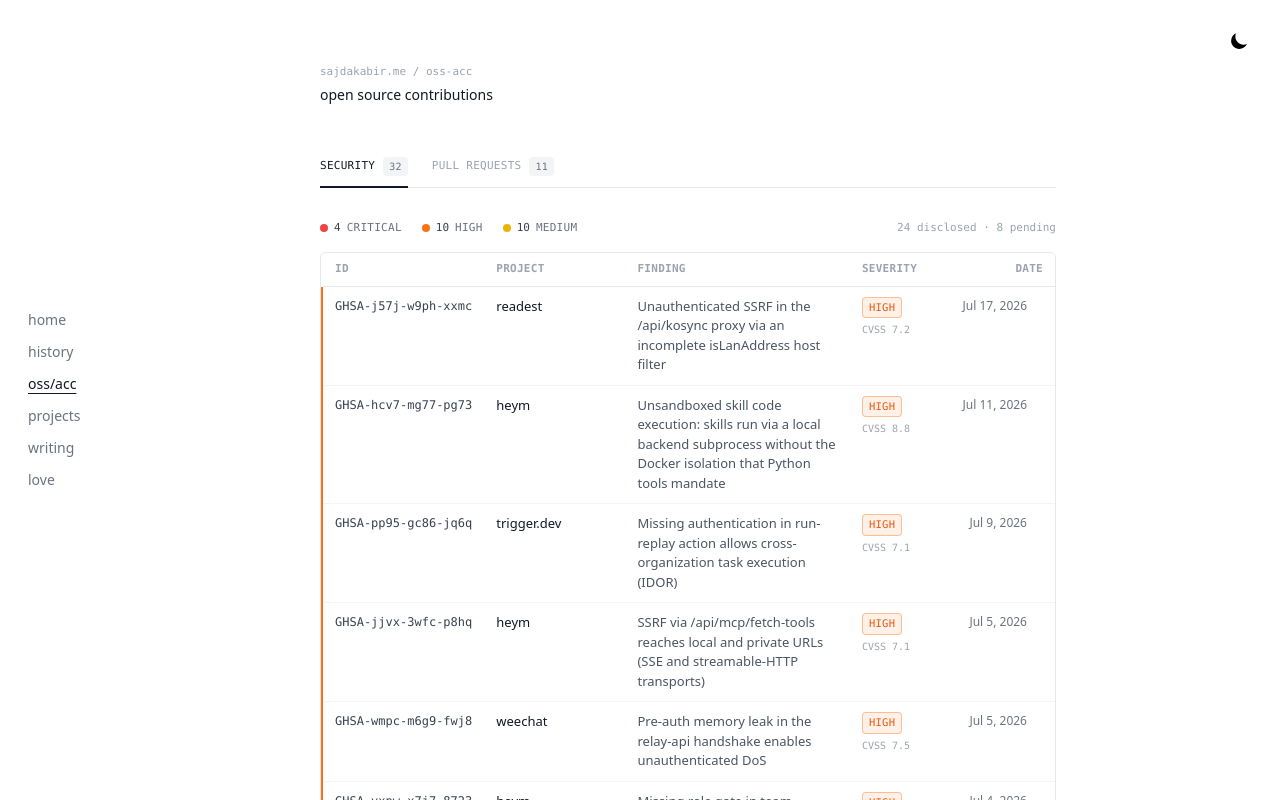
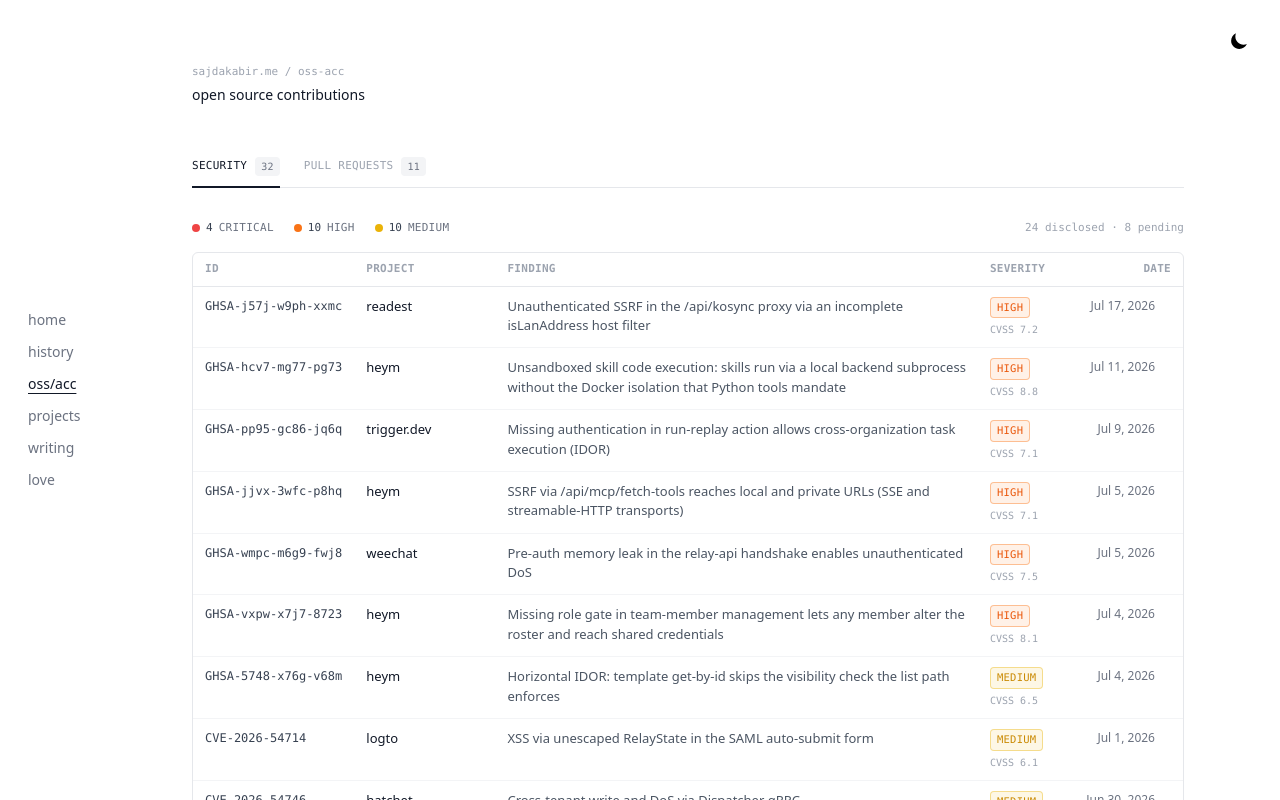
Before and after one commit to sajdakabir/saju, a Next.js app: page /oss-acc in a window 1280 px wide. Shown: the top 800 px of the page. Built offline with nearby package versions, Linux system fonts and the light colour scheme.

Commit message:
refc: color

```diff
--- a/src/app/oss-acc/page.tsx
+++ b/src/app/oss-acc/page.tsx
@@ -158,13 +158,6 @@
   Medium: 'border-yellow-500/40 bg-yellow-500/10 text-yellow-600 dark:text-yellow-500',
 };
 
-// Colored spine on the left of each row, so the table scans by risk.
-const sevAccent: Record<Severity, string> = {
-  Critical: 'border-l-red-500',
-  High: 'border-l-orange-500',
-  Medium: 'border-l-yellow-500',
-};
-
 // Full literal class names so Tailwind compiles them (constructed strings aren't detected).
 const sevDot: Record<Severity, string> = {
   Critical: 'bg-red-500',
@@ -205,7 +198,7 @@
 
       <main className="pl-0 md:pl-24">
         <div className="min-h-screen flex justify-center p-4 sm:p-6 pt-20 sm:pt-16">
-          <div className="max-w-3xl w-full mx-auto px-4">
+          <div className="max-w-5xl w-full mx-auto px-4">
             <ThemeToggle onClick={toggleTheme} theme={theme} />
 
             <div className="mb-12">
@@ -307,13 +300,13 @@
                 <table className="w-full text-left border-collapse">
                   <thead>
                     <tr className="border-b border-gray-200 dark:border-gray-800">
-                      <th className="border-l-2 border-transparent px-3 py-2 text-[11px] font-mono uppercase tracking-wide text-gray-400 dark:text-gray-600 whitespace-nowrap">
+                      <th className="px-3 py-2 text-[11px] font-mono uppercase tracking-wide text-gray-400 dark:text-gray-600 whitespace-nowrap">
                         ID
                       </th>
                       <th className="px-3 py-2 text-[11px] font-mono uppercase tracking-wide text-gray-400 dark:text-gray-600 whitespace-nowrap">
                         Project
                       </th>
-                      <th className="px-3 py-2 text-[11px] font-mono uppercase tracking-wide text-gray-400 dark:text-gray-600">
+                      <th className="w-1/2 px-3 py-2 text-[11px] font-mono uppercase tracking-wide text-gray-400 dark:text-gray-600">
                         Finding
                       </th>
                       <th className="px-3 py-2 text-[11px] font-mono uppercase tracking-wide text-gray-400 dark:text-gray-600 whitespace-nowrap">
@@ -328,12 +321,9 @@
                     {securityFindings.map((f, i) => {
                       const pending = !f.published;
                       const clickable = !pending && !!f.href;
-                      const accent = pending
-                        ? 'border-l-gray-300 dark:border-l-gray-700'
-                        : sevAccent[f.severity];
                       const row = (
                         <>
-                          <td className={`border-l-2 ${accent} px-3 py-2.5 font-mono text-[12px] align-top whitespace-nowrap`}>
+                          <td className="px-3 py-2.5 font-mono text-[12px] align-top whitespace-nowrap">
                             <span className={pending ? 'italic text-gray-400 dark:text-gray-600' : 'text-gray-700 dark:text-gray-300'}>
                               {f.id}
                             </span>
```
